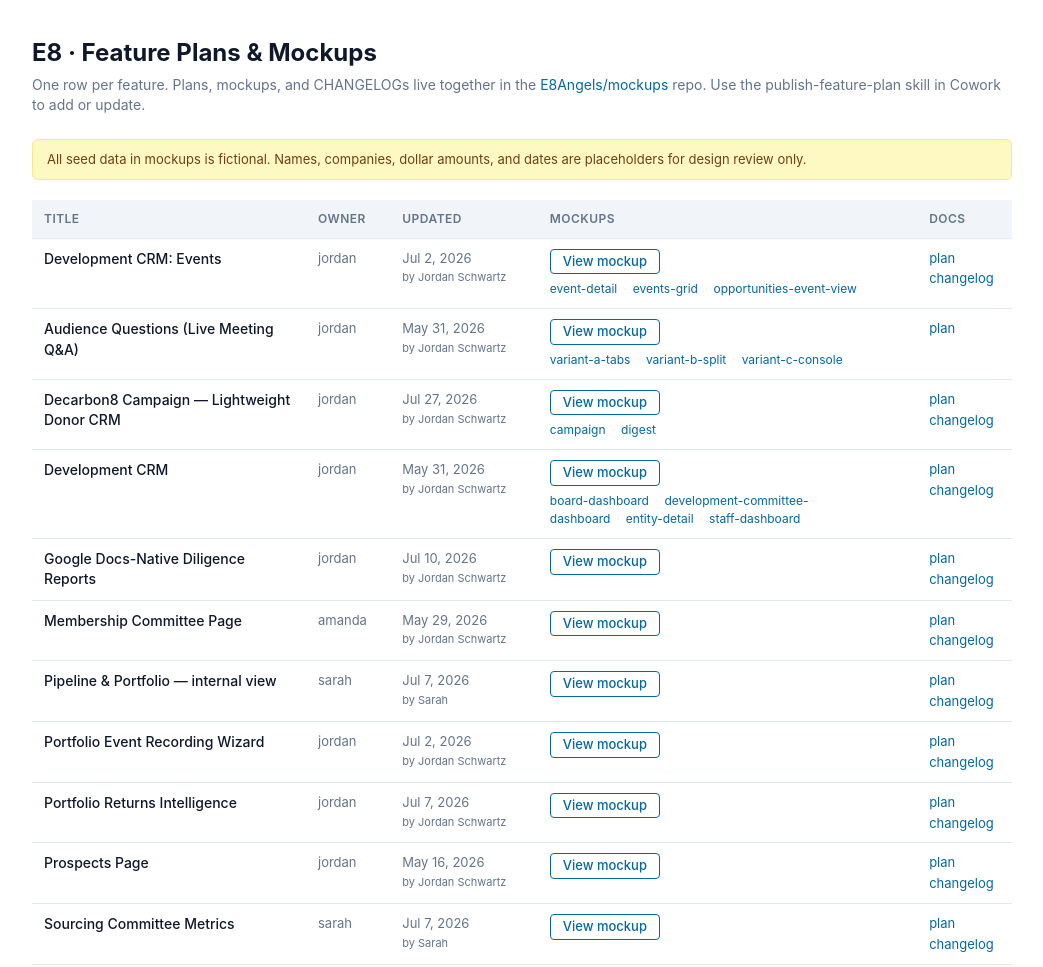
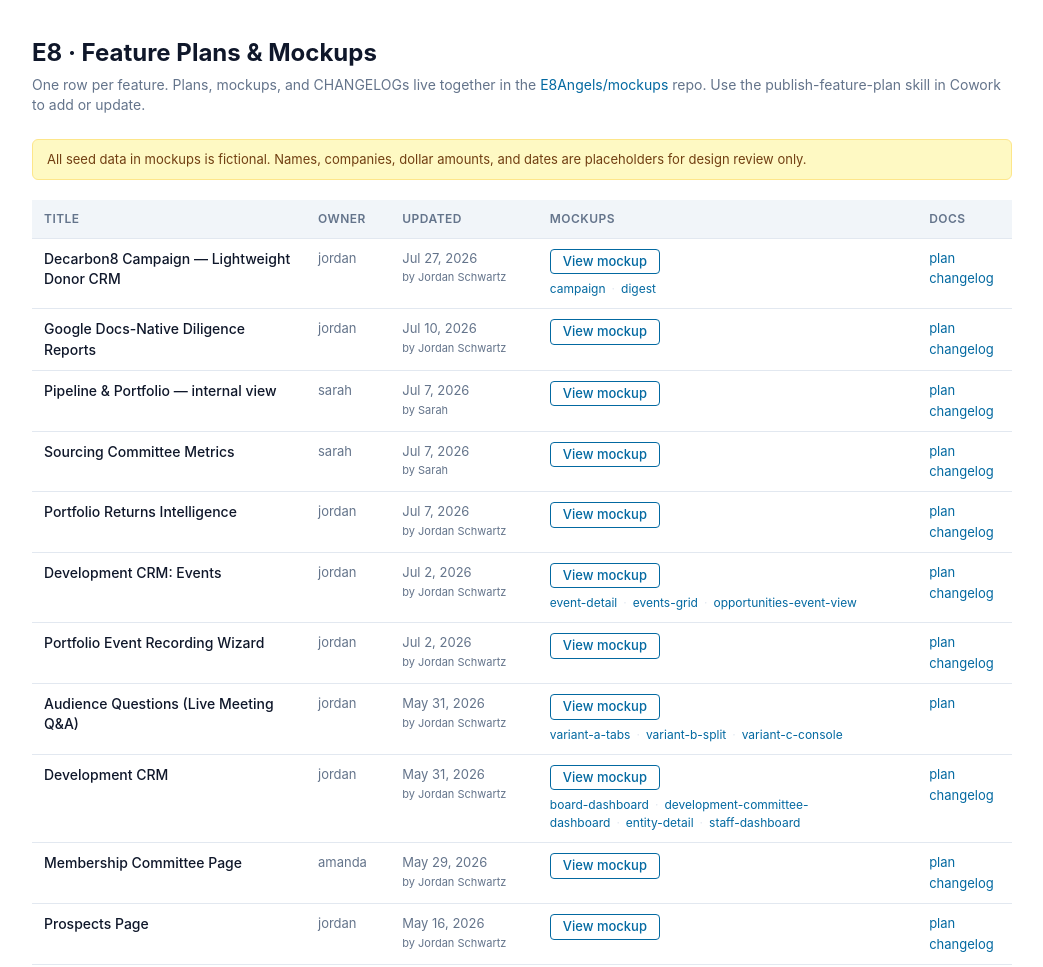
Before and after one commit to E8Angels/mockups, a plain HTML site: page index.html in a window 1280 px wide. Shown: the top 967 px of the page, without its empty margins (118-1161 px from the left). Drawn offline with Linux system fonts and the light colour scheme.

Commit message:
Sort index by date updated, descending
Replaces the status-then-title ordering with a straight sort on
last_changed_at (falling back to last_updated), most recent first.

Co-Authored-By: Claude Sonnet 5 <noreply@anthropic.com>

```diff
--- a/index.html
+++ b/index.html
@@ -139,7 +139,6 @@
   <div class="footer" id="footer"></div>
 
 <script>
-const STATUS_ORDER = ['building', 'in-review', 'accepted', 'draft', 'shipped', 'unknown'];
 const REPO_BLOB = 'https://github.com/E8Angels/mockups/blob/main';
 
 function fmtDate(iso) {
@@ -183,12 +182,9 @@ function docLinks(plan) {
 
 function sortPlans(plans) {
   return plans.slice().sort((a, b) => {
-    const ai = STATUS_ORDER.indexOf(a.status);
-    const bi = STATUS_ORDER.indexOf(b.status);
-    const aRank = ai === -1 ? STATUS_ORDER.length : ai;
-    const bRank = bi === -1 ? STATUS_ORDER.length : bi;
-    if (aRank !== bRank) return aRank - bRank;
-    return a.title.localeCompare(b.title);
+    const ad = new Date(a.last_changed_at || a.last_updated || 0);
+    const bd = new Date(b.last_changed_at || b.last_updated || 0);
+    return bd - ad;
   });
 }
 
```
